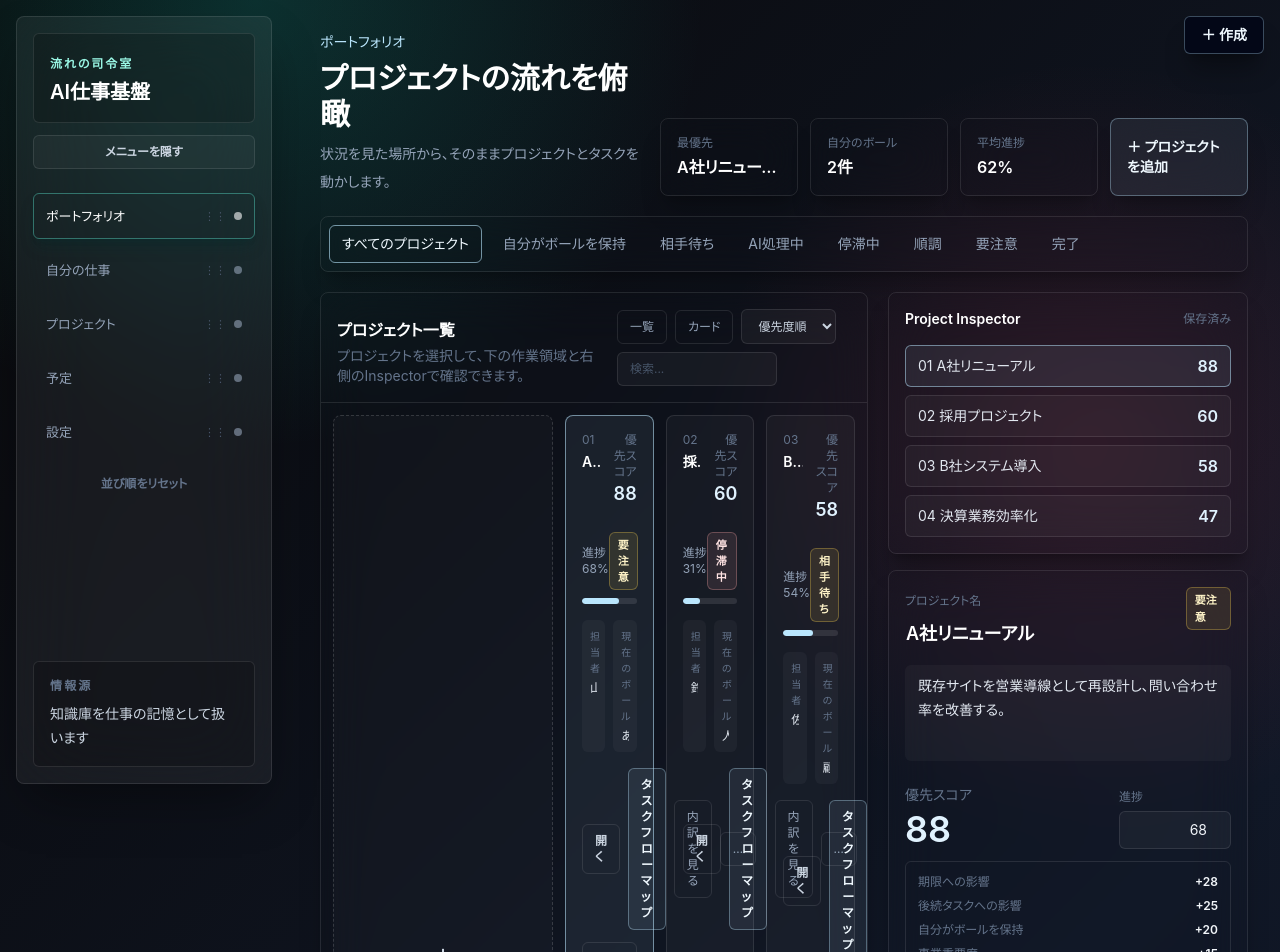
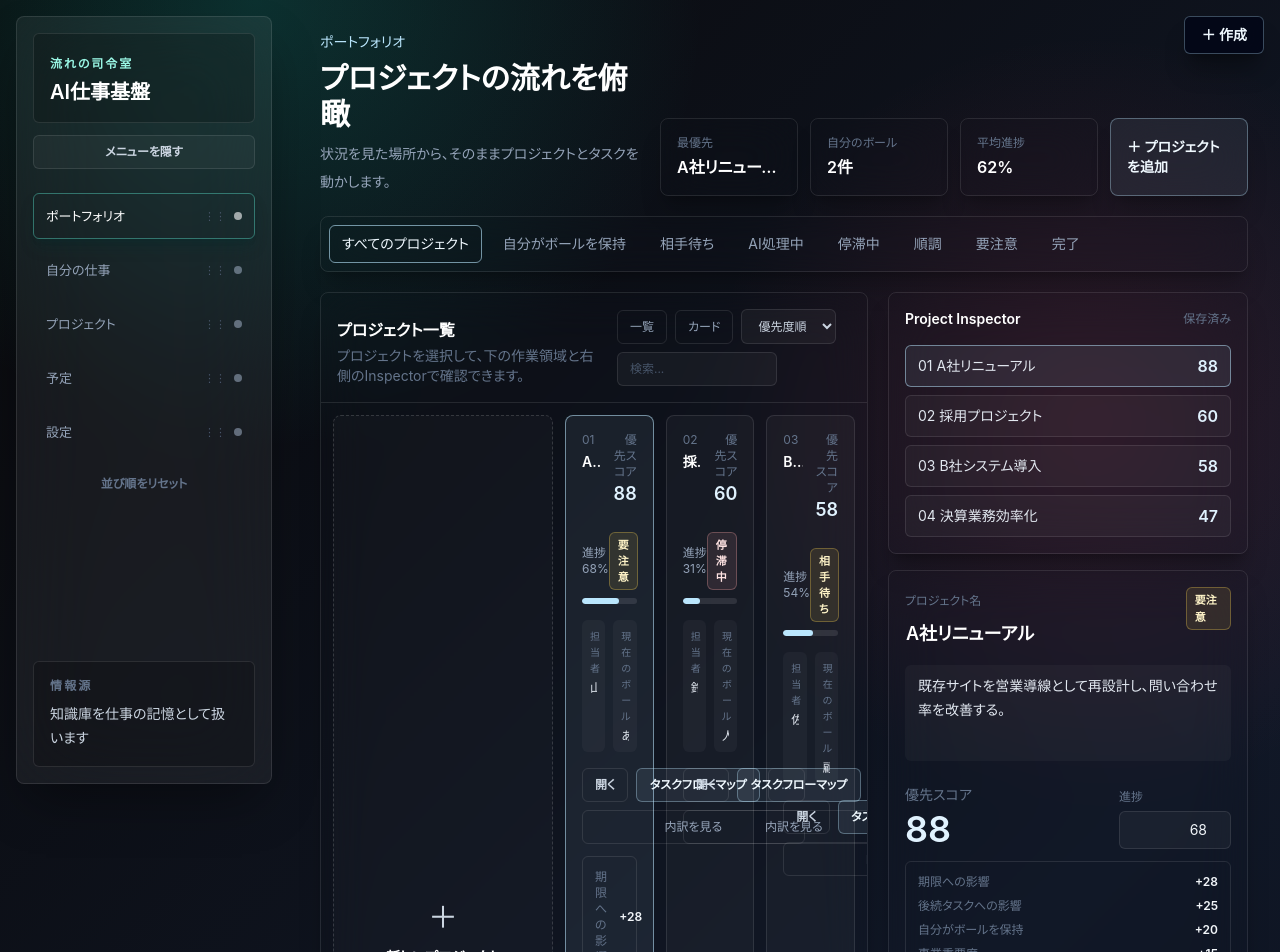
Before and after one commit to egawa-itax25/ai-work-os, a Next.js app: page /portfolio in a window 1280 px wide. Shown: the top 952 px of the page. Built offline with nearby package versions, Linux system fonts and the light colour scheme.

Commit message:
Keep portfolio card actions horizontal

```diff
--- a/src/app/portfolio/portfolio-view.tsx
+++ b/src/app/portfolio/portfolio-view.tsx
@@ -570,18 +570,18 @@ function ProjectList({
                 </div>
               </button>
 
-              <div className="mt-4 flex items-center justify-between gap-2">
-                <Link href={projectScheduleHref(project)} className="rounded-md border border-white/10 px-3 py-2 text-xs font-semibold text-slate-300 transition hover:border-sky-200/50 hover:text-sky-100">
+              <div className="mt-4 grid grid-cols-[auto_minmax(7.75rem,1fr)_auto] gap-2">
+                <Link href={projectScheduleHref(project)} className="whitespace-nowrap rounded-md border border-white/10 px-3 py-2 text-center text-xs font-semibold text-slate-300 transition hover:border-sky-200/50 hover:text-sky-100">
                   開く
                 </Link>
-                <Link href={projectTaskMapHref(project)} className="rounded-md border border-sky-200/35 bg-sky-200/[0.08] px-3 py-2 text-xs font-semibold text-sky-50 transition hover:bg-sky-200/[0.14]">
+                <Link href={projectTaskMapHref(project)} className="whitespace-nowrap rounded-md border border-sky-200/35 bg-sky-200/[0.08] px-3 py-2 text-center text-xs font-semibold text-sky-50 transition hover:bg-sky-200/[0.14]">
                   タスクフローマップ
                 </Link>
-                <button type="button" onClick={() => onExpandScore(isExpanded ? "" : project.id)} className="rounded-md border border-white/10 px-3 py-2 text-xs text-slate-400 transition hover:bg-white/[0.06] hover:text-slate-100">
+                <button type="button" onClick={() => onMenuToggle(project.id)} className="whitespace-nowrap rounded-md border border-white/10 px-3 py-2 text-xs text-slate-400 transition hover:bg-white/[0.06] hover:text-slate-100" title="操作メニュー">
+                  …
+                </button>
+                <button type="button" onClick={() => onExpandScore(isExpanded ? "" : project.id)} className="col-span-3 whitespace-nowrap rounded-md border border-white/10 px-3 py-2 text-xs text-slate-400 transition hover:bg-white/[0.06] hover:text-slate-100">
                   内訳を見る
-                </button>
-                <button type="button" onClick={() => onMenuToggle(project.id)} className="rounded-md border border-white/10 px-3 py-2 text-xs text-slate-400 transition hover:bg-white/[0.06] hover:text-slate-100" title="操作メニュー">
-                  …
                 </button>
               </div>
 
```
Also changed, not shown: Knowledge/mistakes.md (+8 -0 lines), Projects/portfolio-view.md (+3 -0 lines).
